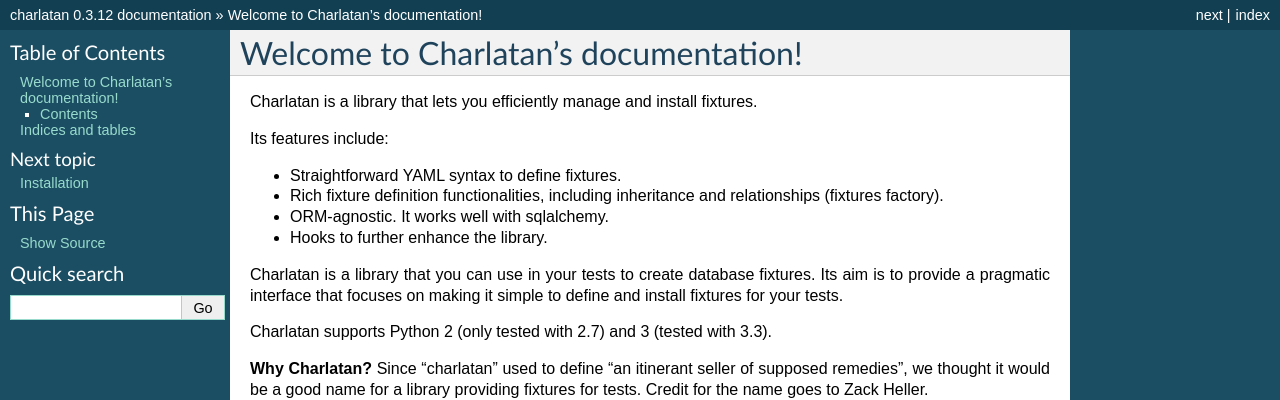
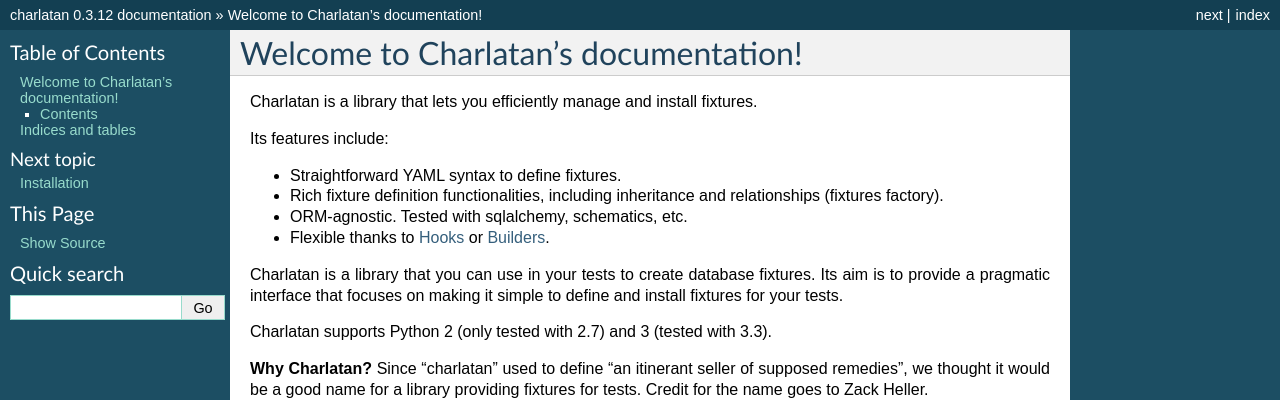
Before and after one commit to uber/charlatan, a Sphinx documentation site: the page built from docs/index.rst, in a window 1280 px wide. Shown: the top 400 px of the page. Built offline with Sphinx 7.4.7, drawn with Linux system fonts in a browser that asks for light colours.

Commit message:
Tweak documentation

```diff
--- a/docs/index.rst
+++ b/docs/index.rst
@@ -14,8 +14,8 @@
 - Straightforward YAML syntax to define fixtures.
 - Rich fixture definition functionalities, including inheritance and
   relationships (fixtures factory).
-- ORM-agnostic. It works well with sqlalchemy.
-- Hooks to further enhance the library.
+- ORM-agnostic. Tested with sqlalchemy, schematics, etc.
+- Flexible thanks to :ref:`hooks` or :ref:`builders`.
 
 Charlatan is a library that you can use in your tests to create database
 fixtures. Its aim is to provide a pragmatic interface that focuses on making it
```
Also changed, not shown: 1 other file.
